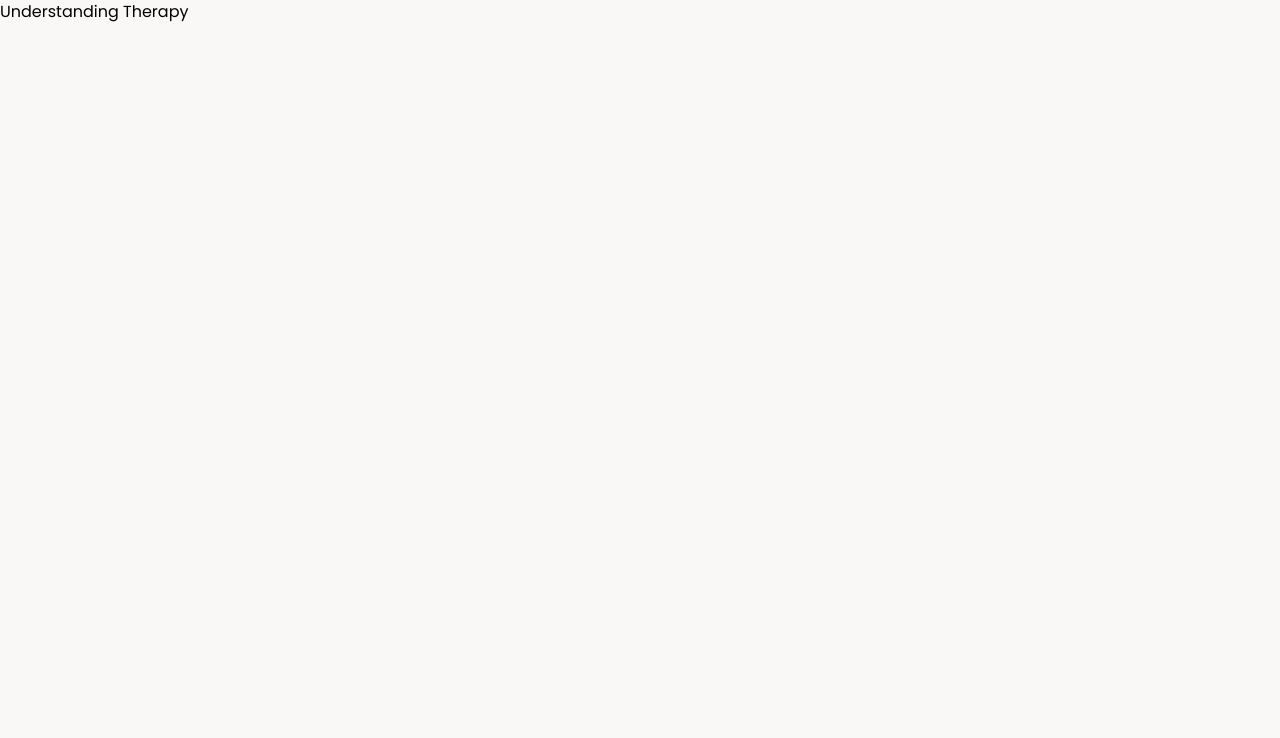
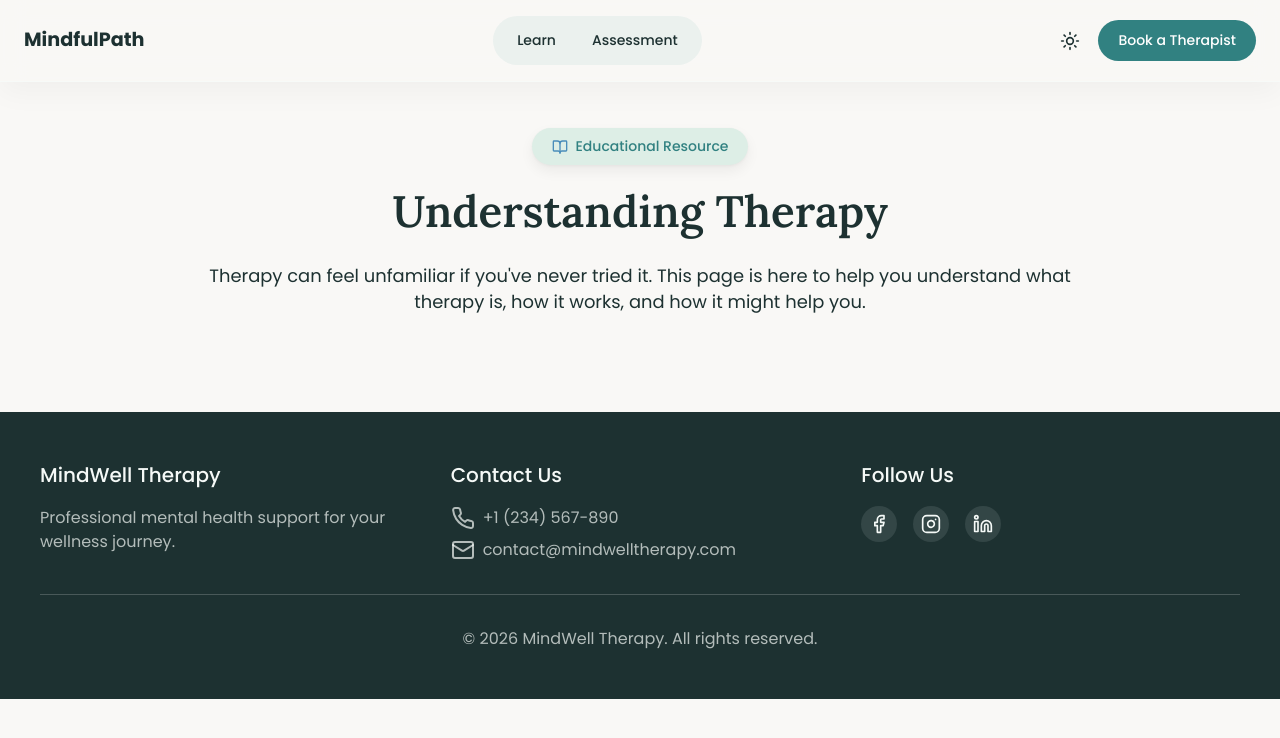
Before and after one commit to TNguyen20194/project-haven-react, a React (Vite) app: page /learn in a window 1280 px wide. Shown: the top 738 px of the page. Built offline with nearby package versions, Linux system fonts and the light colour scheme.

Commit message:
Update page navigation and add Learn page

```diff
--- a/src/components/UI/buttons/CTAbutton.tsx
+++ b/src/components/UI/buttons/CTAbutton.tsx
@@ -3,6 +3,7 @@ import React from "react";
 interface ButtonProps extends React.ButtonHTMLAttributes<HTMLButtonElement> {
   variant?: "primary" | "secondary" | "outline";
   size?: "sm" | "md" | "lg";
+  asChild?: boolean;
 }
 
 const Button: React.FC<ButtonProps> = ({
@@ -10,6 +11,7 @@ const Button: React.FC<ButtonProps> = ({
   variant = "primary",
   size = "md",
   className = "",
+  asChild = false,
   ...props
 }) => {
   const baseStyles =
@@ -17,7 +19,6 @@ const Button: React.FC<ButtonProps> = ({
     "transition-all duration-150 " +
     "active:translate-y-[1px] active:scale-[0.98] active:shadow-sm" +
     "focus:outline-none focus-visible:ring-2 focus-visible:ring-offset-2";
-
 
   const variants = {
     primary:
@@ -28,16 +29,46 @@ const variants = {
       "border border-[hsl(var(--border))] text-[hsl(var(--white))] hover:bg-[hsl(var(--muted)/0.9)] hover:text-[hsl(var(--green-1))]",
   };
 
-
   const sizes = {
     sm: "px-3 py-1.5 text-sm",
     md: "px-5 py-2.5 text-[14px]",
     lg: "px-7 py-3.5 text-lg",
   };
 
+  const classes = `${baseStyles} ${variants[variant]} ${sizes[size]} ${className}`;
+
+  //asChild: clone the child (NavLink/Link) and inject the button classes
+  if (asChild) {
+    if (!React.isValidElement(children)) {
+      throw new Error(
+        "Button with asChild expects a single React element child.",
+      );
+    }
+
+    const child = children as React.ReactElement<any>;
+    const mergedClassName = `${classes} ${child.props.className ?? ""}`.trim();
+
+    const {
+      type, //button only
+      disabled, // button only
+      ...restProps
+    } = props;
+
+
+    // 1 - Take the child elememt (NavLink or Link)
+    // 2 - Cloning it
+    // 3 - Injecting new props into it
+    return React.cloneElement(child, {
+      ...restProps,
+      className: mergedClassName,
+      "aria-disabled": disabled ? true : child.props["aria-disabled"],
+      tabIndex: disabled ? -1 : child.props.tabIndex,
+    })
+  }
+
   return (
     <button
-      className={`${baseStyles} ${variants[variant]} ${sizes[size]} ${className}`}
+      className={classes}
       {...props}
     >
       {children}
--- a/src/components/layout/header/Header.tsx
+++ b/src/components/layout/header/Header.tsx
@@ -3,24 +3,25 @@ import "./header.style.css";
 import Button from "../../UI/buttons/CTAbutton";
 import ThemeToggle from "../../UI/buttons/ThemeToggle";
 import Navigations from "../navigations/Navigations";
-import { NavLink } from "react-router";
+import { NavLink, Link, } from "react-router";
 
 const Header = () => {
+  const MOBILE_MAX = 620;
   const [isOpen, setIsOpen] = useState(false);
+  const [isMobile, setIsMobile] = useState(window.innerWidth <= MOBILE_MAX)
 
   useEffect(() => {
-    const MOBILE_MAX = 620;
+    const onResize = () => {
+      const mobile = window.innerWidth <= MOBILE_MAX;
+      setIsMobile(mobile);
 
-    const syncMenuWithViewport = () => {
-      const isMobile = window.innerWidth <= MOBILE_MAX;
-
-      if (!isMobile) setIsOpen(false);
+      if(!mobile) setIsOpen(false);
     };
 
-    syncMenuWithViewport();
+    onResize();
 
-    window.addEventListener("resize", syncMenuWithViewport);
-    return () => window.removeEventListener("resize", syncMenuWithViewport);
+    window.addEventListener("resize", onResize);
+    return () => window.removeEventListener("resize", onResize);
   }, []);
 
   return (
@@ -28,11 +29,9 @@ const Header = () => {
       <div className="header-container">
         {/* Logo */}
         <div className="nav">
-          <NavLink to="/" end>
-            <div className="logo">
-              <a href="index.html">MindfulPath</a>
-            </div>
-          </NavLink>
+          <Link to="/" className="logo">
+              MindfulPath
+          </Link>
         </div>
 
         {/* Navigations */}
@@ -97,9 +96,9 @@ const Header = () => {
       </div>
 
       {/* Mobile Dropdown Menu */}
-      {isOpen && window.innerWidth <= 620 && (
+      {isOpen && isMobile && (
         <div className="mobile-menu">
-          <nav className="mobile-menu-links">
+          <nav className="mobile-menu-links" aria-label="mobile navigation">
             <NavLink to="/learn" onClick={() => setIsOpen(false)}>
                 Learn
             </NavLink>
--- a/src/components/layout/header/header.style.css
+++ b/src/components/layout/header/header.style.css
@@ -13,7 +13,7 @@ header {
   box-shadow: 0 10px 30px rgba(0, 0, 0, 0.04);
 }
 
-.logo a {
+.logo {
   color: hsl(var(--green-1));
   font-weight: var(--fw-dark);
   font-size: 1.2rem;
--- a/src/components/layout/navigations/Navigations.tsx
+++ b/src/components/layout/navigations/Navigations.tsx
@@ -1,36 +1,39 @@
 import { NavLink } from "react-router";
 
-type Navigation = {
+type NavItem = {
   title: string;
   href: string;
 }[];
 
-const navLinks: Navigation = [
+const navLinks: NavItem = [
   {
     title: "Learn",
-    href: "learn",
+    href: "/learn",
   },
   {
     title: "Assessment",
-    href: "assessment",
+    href: "/assessment",
   },
 ];
-
 
 const Navigations = () => {
   return (
     <div>
       <nav className="navigation rounded-full" aria-label="main navigation">
-            {navLinks.map(({title, href}, index) => {
+        {navLinks.map(({ title, href }) => {
           return (
-                <NavLink key={index} to={`/${href}`} className="nav-link rounded-full">
+            <NavLink
+              key={href}
+              to={href}
+              className={({isActive}) => `nav-link rounded-full ${isActive ? "text-primary": ""}`}
+            >
               {title}
             </NavLink>
           );
         })}
       </nav>
     </div>
-    )
+  );
 };
 
 export default Navigations;
--- a/src/pages/home/sections/cta-banner/CTABannerSection.tsx
+++ b/src/pages/home/sections/cta-banner/CTABannerSection.tsx
@@ -2,14 +2,18 @@ import "./ctabanner.stye.css";
 import Button from "@/components/UI/buttons/CTAbutton";
 import { Flower2, CloudSun } from "lucide-react";
 import IconBadge from "@/components/UI/feature-icon/IconBadge";
+import { Link } from "react-router";
 
 const CTABannerSection = () => {
   return (
     <section className="consultation section-container">
       <div className="consultation__inner">
-
         <div className="flex justify-center">
-          <IconBadge icon={CloudSun} iconClassName="text-[hsl(var(--white))] w-8 h-8" wrapperClassName="bg-[hsl(var(--secondary)/0.16)] w-16 h-16 rounded-full border-none mb-6"/>
+          <IconBadge
+            icon={CloudSun}
+            iconClassName="text-[hsl(var(--white))] w-8 h-8"
+            wrapperClassName="bg-[hsl(var(--secondary)/0.16)] w-16 h-16 rounded-full border-none mb-6"
+          />
         </div>
 
         <h2 className="section-heading mb-6">Ready to Take the First Step?</h2>
@@ -37,12 +41,12 @@ const CTABannerSection = () => {
             Book a Consultation
           </Button>
           <Button
-            type="button"
+            asChild
             aria-label="Take the Free Assessment"
             variant="outline"
             size="lg"
           >
-            Take the Free Assessment
+            <Link to="/assessment">Take the Free Assessment</Link>
           </Button>
         </div>
       </div>
--- a/src/pages/home/sections/hero/HeroSection.tsx
+++ b/src/pages/home/sections/hero/HeroSection.tsx
@@ -2,6 +2,7 @@ import Button from "@/components/UI/buttons/CTAbutton";
 import Badge from "@/components/UI/badge/Badge";
 import { BookOpen } from "lucide-react";
 import "./hero.style.css";
+import { Link } from "react-router";
 
 const HeroSection = () => {
   return (
@@ -26,13 +27,16 @@ const HeroSection = () => {
         </p>
 
         <Button
-          type="button"
+          asChild
           variant="primary"
           size="lg"
           aria-label="Take the Free Assessment"
           className="mt-10"
         >
+          <Link to="/assessment">
+
           Take the Free Assessment
+          </Link>
         </Button>
       </div>
     </section>
--- a/src/pages/learn/Learn.tsx
+++ b/src/pages/learn/Learn.tsx
@@ -1,6 +1,16 @@
+import Header from "@/components/layout/header/Header";
+import Footer from "@/components/layout/footer/Footer";
+import UnderstandingTherapy from "./sections/UnderstandingTherapy";
+
 const Learn = () => {
     return (
-        <h1>Understanding Therapy</h1>
+        <div>
+        <Header />
+        <main>
+            <UnderstandingTherapy />
+        </main>
+        <Footer />
+        </div>
     )
 };
 
--- a/src/pages/learn/sections/UnderstandingTherapy.tsx
+++ b/src/pages/learn/sections/UnderstandingTherapy.tsx
@@ -0,0 +1,27 @@
+import Badge from "@/components/UI/badge/Badge";
+import { BookOpen } from "lucide-react";
+
+const UnderstandingTherapy = () => {
+  return (
+    <section className="hero">
+      <div className="max-w-[56rem] mx-auto text-center">
+        <Badge
+          icon={BookOpen}
+          iconClassName="text-[hsl(var(--blue))]"
+          className="mb-[1.1rem]"
+        >
+          Educational Resource
+        </Badge>
+
+        <h2 className="section-heading mb-6">Understanding Therapy</h2>
+        <p className="text-[hsl(var(--green-1))] text-[1.12rem]">
+          Therapy can feel unfamiliar if you've never tried it. This page is
+          here to help you understand what therapy is, how it works, and how it
+          might help you.
+        </p>
+      </div>
+    </section>
+  );
+};
+
+export default UnderstandingTherapy;
```
Also changed, not shown: src/App.tsx (line endings or trailing spaces). Lines whose indentation alone changed are shown as unchanged.
